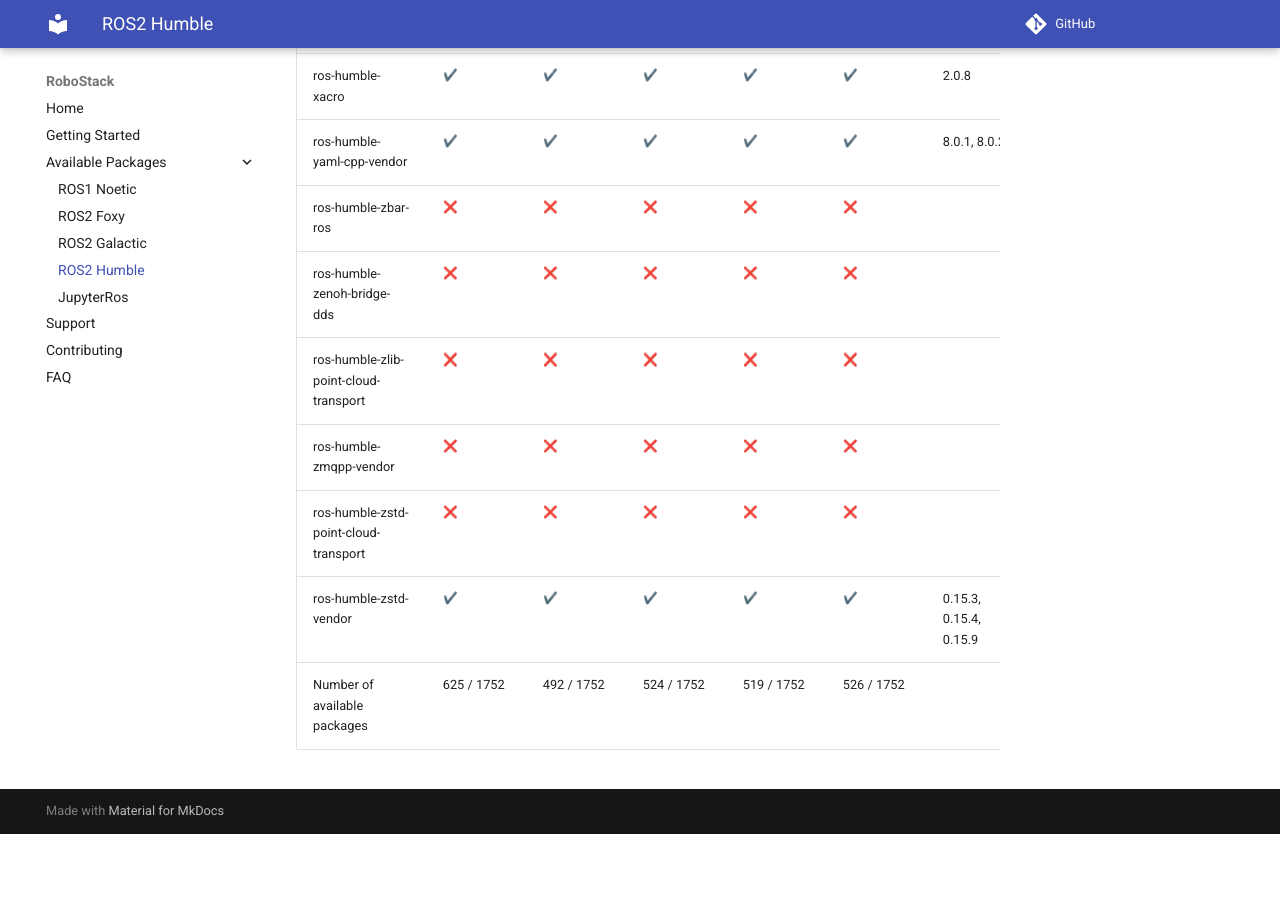
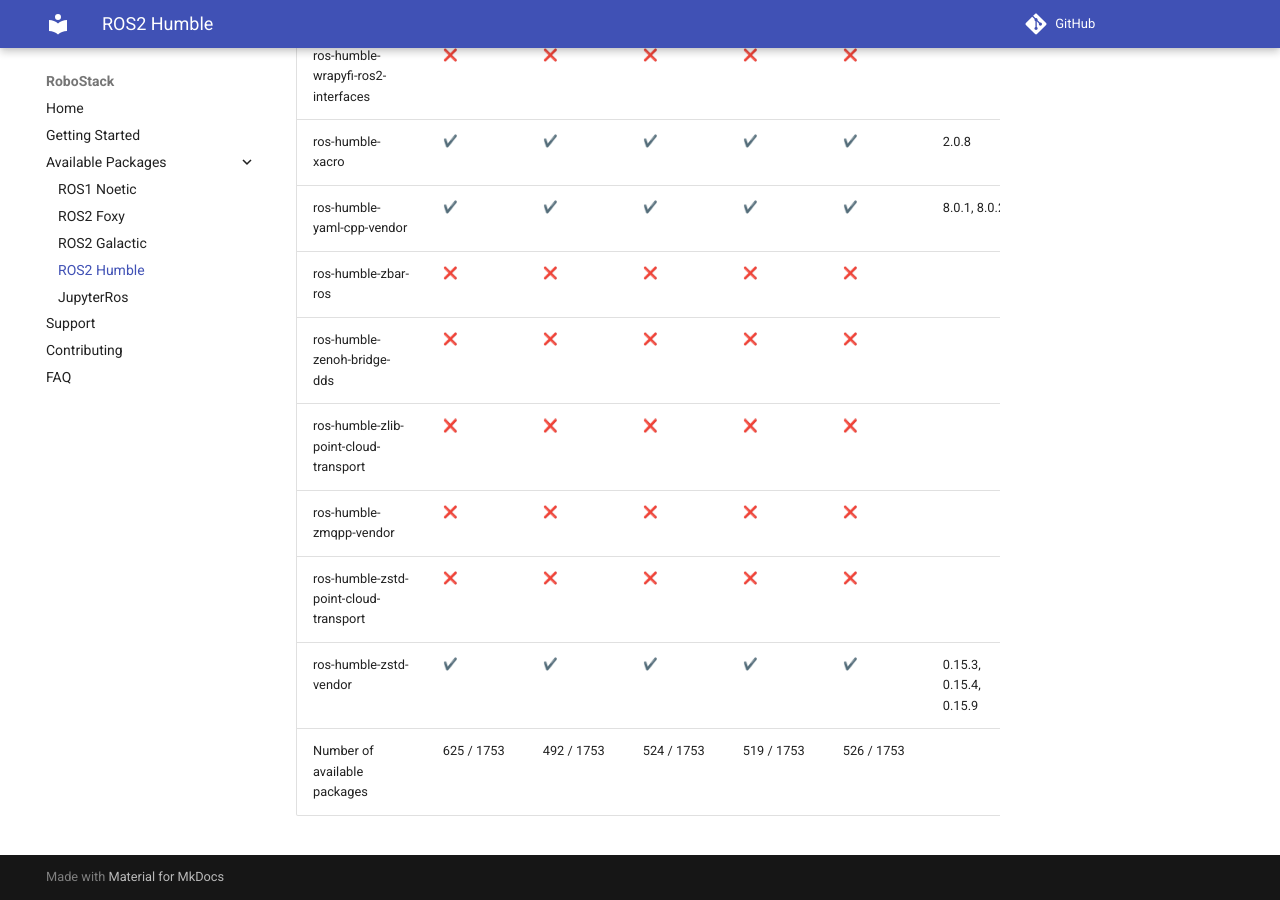
Before and after one commit to RoboStack/robostack.github.io, an MkDocs documentation site: the page built from docs/humble.md, in a window 1280 px wide and 900 px high, scrolled down 136515 px. Built offline with MkDocs 1.6.1 and Material for MkDocs 9.7.7, drawn with Linux system fonts in a browser that asks for light colours; emoji names are drawn with the system emoji font; comment, search, counter and statistics services are not loaded; before the commit the page ends 137349 px from its top, so only the background shows below that; some of the changed text lies outside the part shown.

Commit message:
Update tables

```diff
--- a/docs/humble.md
+++ b/docs/humble.md
@@ -1752,4 +1753,4 @@
 | ros-humble-zmqpp-vendor | :x: { data-sort='0' } | :x: { data-sort='0' } | :x: { data-sort='0' } | :x: { data-sort='0' } | :x: { data-sort='0' } |   |
 | ros-humble-zstd-point-cloud-transport | :x: { data-sort='0' } | :x: { data-sort='0' } | :x: { data-sort='0' } | :x: { data-sort='0' } | :x: { data-sort='0' } |   |
 | ros-humble-zstd-vendor | :heavy_check_mark: { data-sort='1' } | :heavy_check_mark: { data-sort='1' } | :heavy_check_mark: { data-sort='1' } | :heavy_check_mark: { data-sort='1' } | :heavy_check_mark: { data-sort='1' } | 0.15.3, 0.15.4, 0.15.9  |
-| Number of available packages |  625 / 1752 | 492 / 1752 | 524 / 1752 | 519 / 1752 | 526 / 1752 |
+| Number of available packages |  625 / 1753 | 492 / 1753 | 524 / 1753 | 519 / 1753 | 526 / 1753 |
```
Also changed, not shown: other parts of docs/humble.md (+1 -0 lines).
